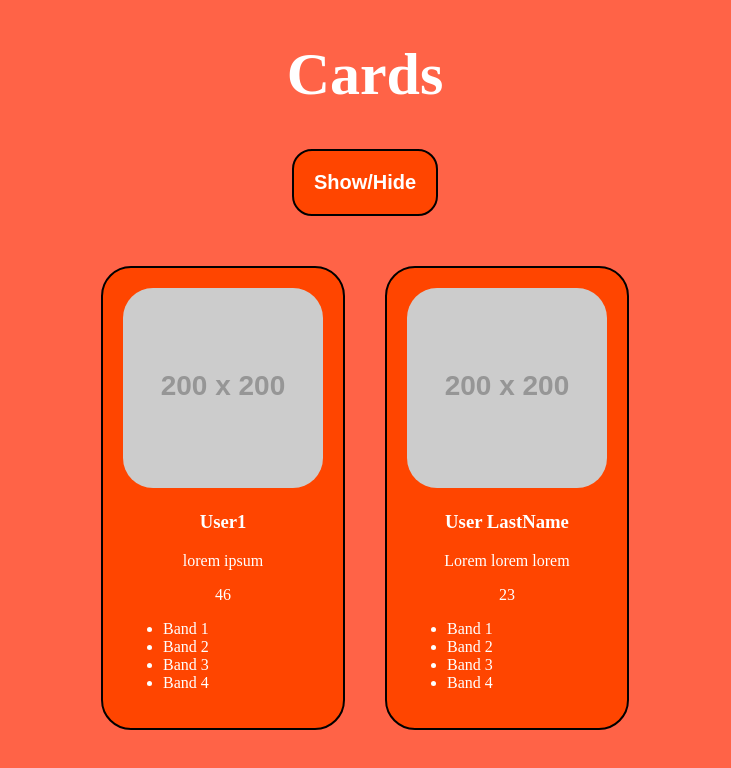
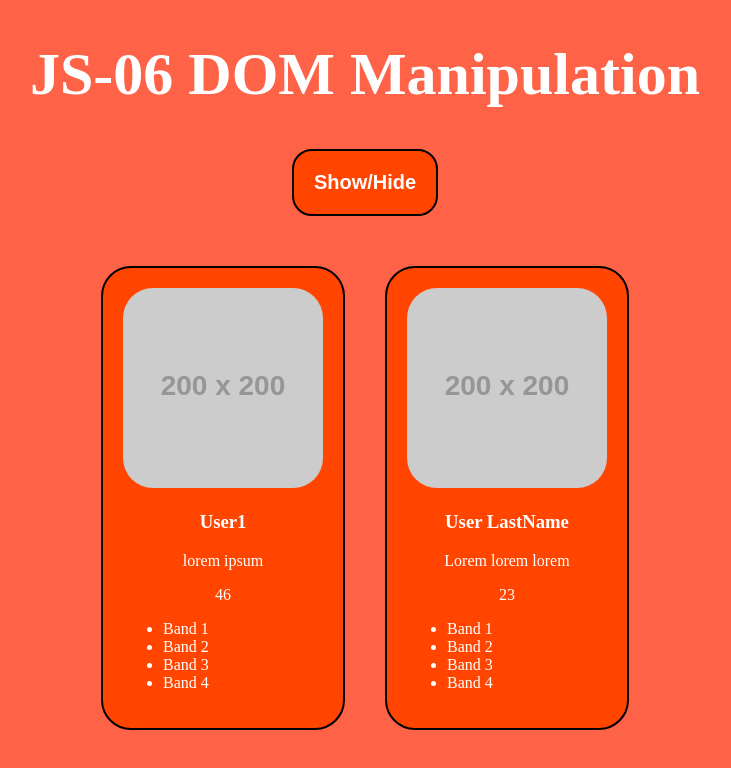
Before and after one commit to VillanuevaAqui/JS-06-DOM-Manipulation, a plain HTML site: page index.html in a window 1280 px wide. Shown: the whole page, without its empty margins (275-1006 px from the left). Drawn offline with Linux system fonts and the light colour scheme; placeholder pictures from the web are drawn by us.

```diff
--- a/index.html
+++ b/index.html
@@ -8,7 +8,7 @@
 </head>
 
 <body>
-    <h1>Cards</h1>
+    <h1>JS-06 DOM Manipulation</h1>
     <main>
         <button id="btn-hide" class="btn">Show/Hide</button>
         <div id="container" class="container">
```
Also changed, not shown: js-06.js (+10 -0 lines), 1 other file.
